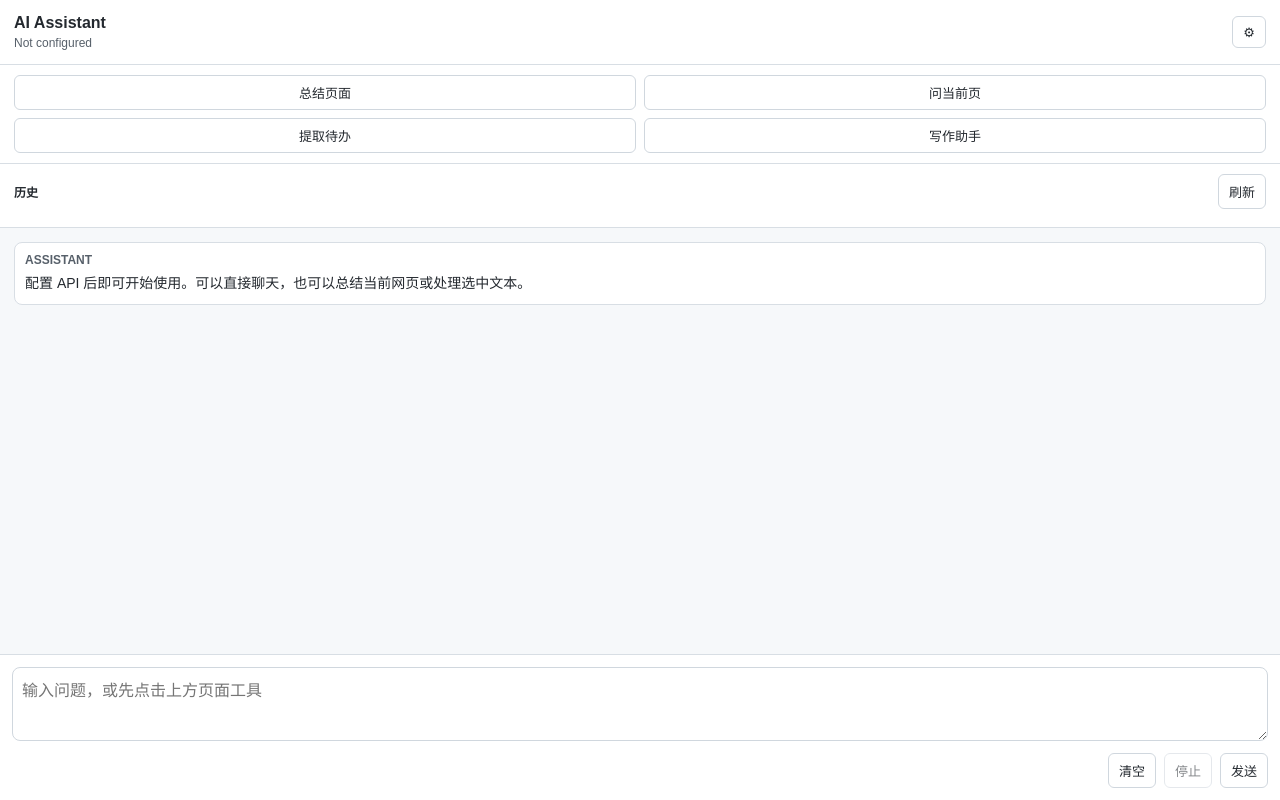
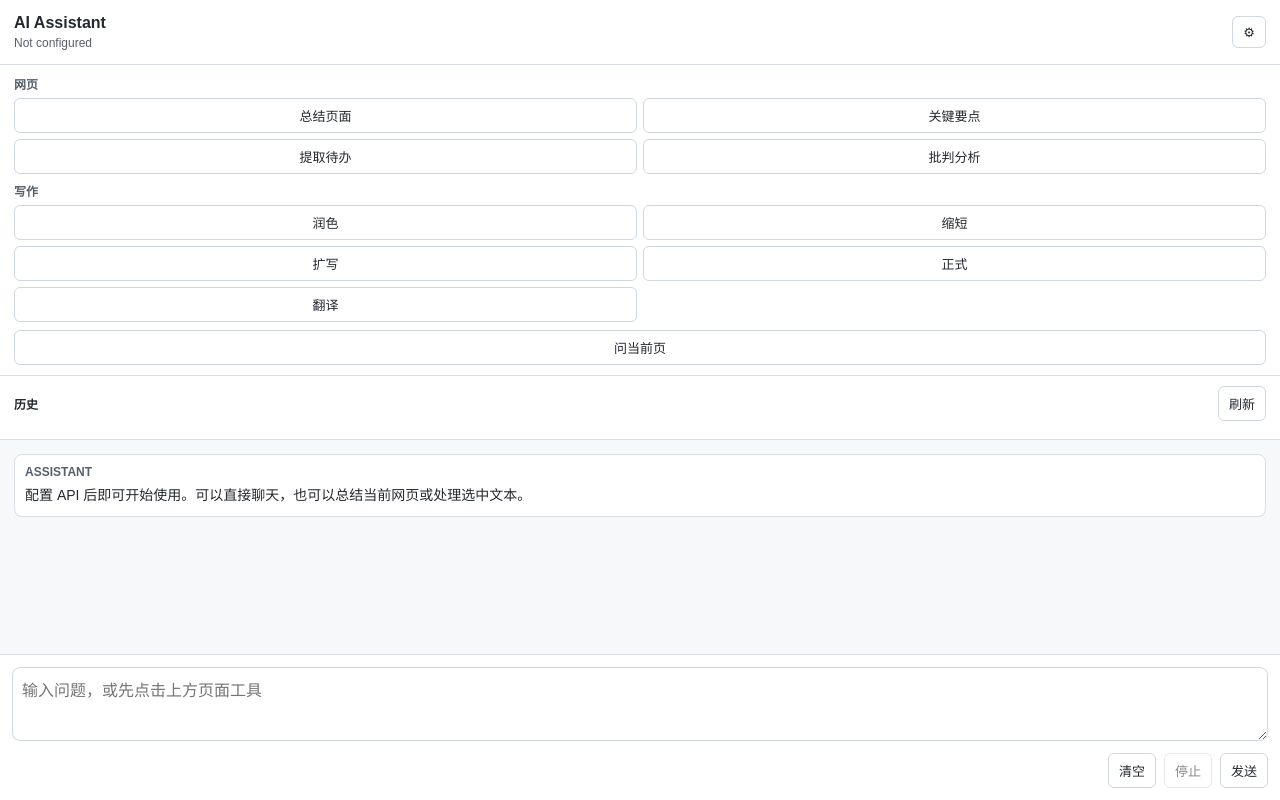
Before and after one commit to hoshimiii/custom-ai-browser-assistant, a website with bundled scripts: page src/sidepanel/sidepanel.html in a window 1280 px wide. Built offline with nearby package versions, Linux system fonts and the light colour scheme; some packages are replaced by stand-ins of ours.

Commit message:
Add action center and extension icons

```diff
--- a/scripts/build.js
+++ b/scripts/build.js
@@ -3,7 +3,7 @@ import path from "node:path";
 
 const root = process.cwd();
 const dist = path.join(root, "dist");
-const include = ["manifest.json", "src", "README.md"];
+const include = ["manifest.json", "src", "assets", "README.md"];
 
 fs.rmSync(dist, { recursive: true, force: true });
 fs.mkdirSync(dist, { recursive: true });
--- a/scripts/check-extension.js
+++ b/scripts/check-extension.js
@@ -6,10 +6,15 @@ const manifestPath = path.join(root, "manifest.json");
 const manifest = JSON.parse(fs.readFileSync(manifestPath, "utf8"));
 
 const required = [
+  "assets/icon-16.png",
+  "assets/icon-32.png",
+  "assets/icon-48.png",
+  "assets/icon-128.png",
   "src/background.js",
   "src/content/contentScript.js",
   "src/sidepanel/sidepanel.html",
   "src/options/options.html",
+  "src/shared/actions.js",
   "src/shared/chunking.js",
   "src/shared/providers.js"
 ];
--- a/src/content/contentScript.js
+++ b/src/content/contentScript.js
@@ -71,6 +71,7 @@
         <button data-action="translate">翻译</button>
         <button data-action="summarize">总结</button>
         <button data-action="rewrite">改写</button>
+        <button data-action="continue">续写</button>
       `;
       toolbar.addEventListener("mousedown", (event) => event.preventDefault());
       toolbar.addEventListener("click", (event) => {
--- /dev/null
+++ b/src/shared/actions.js
@@ -0,0 +1,50 @@
+export const PAGE_ACTIONS = Object.freeze([
+  {
+    id: "summary",
+    label: "总结页面",
+    prompt: "请总结当前网页。"
+  },
+  {
+    id: "key-points",
+    label: "关键要点",
+    prompt: "请提取当前网页的关键要点、重要数据和专有名词。"
+  },
+  {
+    id: "todos",
+    label: "提取待办",
+    prompt: "请从当前网页中提取行动项、待办、风险和截止时间。"
+  },
+  {
+    id: "critique",
+    label: "批判分析",
+    prompt: "请批判性分析当前网页的论点、证据强度、潜在偏见和需要核实的信息。"
+  }
+]);
+
+export const SELECTION_ACTIONS = Object.freeze([
+  { id: "explain", label: "解释" },
+  { id: "translate", label: "翻译" },
+  { id: "summarize", label: "总结" },
+  { id: "rewrite", label: "改写" },
+  { id: "continue", label: "续写" }
+]);
+
+export const WRITING_ACTIONS = Object.freeze([
+  { id: "polish", label: "润色" },
+  { id: "shorten", label: "缩短" },
+  { id: "expand", label: "扩写" },
+  { id: "formal", label: "正式" },
+  { id: "translate", label: "翻译" }
+]);
+
+export function findPageAction(id) {
+  return PAGE_ACTIONS.find((action) => action.id === id) || PAGE_ACTIONS[0];
+}
+
+export function findSelectionAction(id) {
+  return SELECTION_ACTIONS.find((action) => action.id === id) || SELECTION_ACTIONS[0];
+}
+
+export function findWritingAction(id) {
+  return WRITING_ACTIONS.find((action) => action.id === id) || WRITING_ACTIONS[0];
+}
--- a/src/sidepanel/sidepanel.css
+++ b/src/sidepanel/sidepanel.css
@@ -59,11 +59,22 @@ button:disabled {
 
 .quick-actions {
   display: grid;
-  grid-template-columns: 1fr 1fr;
   gap: 8px;
   padding: 10px 14px;
   border-bottom: 1px solid #d8dee4;
   background: #ffffff;
+}
+
+.quick-actions h2 {
+  margin: 0 0 6px;
+  color: #57606a;
+  font-size: 12px;
+}
+
+.action-grid {
+  display: grid;
+  grid-template-columns: 1fr 1fr;
+  gap: 6px;
 }
 
 .messages {
--- a/src/sidepanel/sidepanel.html
+++ b/src/sidepanel/sidepanel.html
@@ -15,11 +15,16 @@
       <button id="openOptions" title="Settings" type="button">⚙</button>
     </header>
 
-    <section class="quick-actions" aria-label="Page actions">
-      <button id="summarizePage" type="button">总结页面</button>
+    <section class="quick-actions" aria-label="Assistant actions">
+      <div>
+        <h2>网页</h2>
+        <div id="pageActions" class="action-grid"></div>
+      </div>
+      <div>
+        <h2>写作</h2>
+        <div id="writingActions" class="action-grid"></div>
+      </div>
       <button id="askPage" type="button">问当前页</button>
-      <button id="extractTodos" type="button">提取待办</button>
-      <button id="writingHelp" type="button">写作助手</button>
     </section>
 
     <section class="history-panel" aria-label="Conversation history">
--- a/src/sidepanel/sidepanel.js
+++ b/src/sidepanel/sidepanel.js
@@ -1,4 +1,5 @@
 import { streamChat, requestChat } from "../shared/apiClient.js";
+import { findPageAction, PAGE_ACTIONS, WRITING_ACTIONS } from "../shared/actions.js";
 import { buildChunkSummaryPrompts, buildFinalSummaryPrompt, splitTextIntoChunks } from "../shared/chunking.js";
 import { DEFAULT_SETTINGS, MESSAGE_LIMIT } from "../shared/defaults.js";
 import { buildPageQuestionPrompt, buildPageSummaryPrompt, buildSearchPrompt, buildSelectionPrompt, buildWritingPrompt } from "../shared/prompts.js";
@@ -19,10 +20,9 @@ const elements = {
   composer: document.getElementById("composer"),
   promptInput: document.getElementById("promptInput"),
   openOptions: document.getElementById("openOptions"),
-  summarizePage: document.getElementById("summarizePage"),
+  pageActions: document.getElementById("pageActions"),
+  writingActions: document.getElementById("writingActions"),
   askPage: document.getElementById("askPage"),
-  extractTodos: document.getElementById("extractTodos"),
-  writingHelp: document.getElementById("writingHelp"),
   refreshHistory: document.getElementById("refreshHistory"),
   historyList: document.getElementById("historyList"),
   clearChat: document.getElementById("clearChat"),
@@ -34,6 +34,7 @@ init();
 async function init() {
   state.settings = await getSettings();
   updateModelLabel();
+  renderActionButtons();
   wireEvents();
   await renderHistory();
   await consumePendingAction();
@@ -49,13 +50,10 @@ function wireEvents() {
     elements.promptInput.value = "";
     await sendUserPrompt(text);
   });
-  elements.summarizePage.addEventListener("click", () => runPageSummary());
   elements.askPage.addEventListener("click", async () => {
     const question = elements.promptInput.value.trim() || window.prompt("请输入关于当前网页的问题");
     if (question) await runPageQuestion(question);
   });
-  elements.extractTodos.addEventListener("click", () => runPageQuestion("请从当前网页中提取行动项、待办、风险和截止时间。"));
-  elements.writingHelp.addEventListener("click", () => runWritingHelp("polish"));
   elements.refreshHistory.addEventListener("click", renderHistory);
   elements.clearChat.addEventListener("click", () => {
     state.messages = [];
@@ -71,7 +69,7 @@ function wireEvents() {
       runSelectionAction(message.action, message.selectionText);
     }
     if (message?.type === "PAGE_ACTION" && message.action === "summarize-page") {
-      runPageSummary();
+      runPageAction("summary");
     }
     if (message?.type === "SEARCH_ACTION") {
       runSearchAction(message.query);
@@ -93,10 +91,19 @@ async function sendUserPrompt(text) {
 }
 
 async function runPageSummary() {
+  await runPageAction("summary");
+}
+
+async function runPageAction(actionId) {
   const page = await extractCurrentPage();
   if (!page) return;
-  addMessage("user", "总结当前网页");
-  await summarizePage(page);
+  const action = findPageAction(actionId);
+  addMessage("user", action.label);
+  if (action.id === "summary") {
+    await summarizePage(page);
+  } else {
+    await askModel([{ role: "user", content: buildPageQuestionPrompt(page, action.prompt) }]);
+  }
 }
 
 async function runPageQuestion(question) {
@@ -132,6 +139,26 @@ async function runWritingHelp(action) {
   const result = await requestChat(state.settings, buildMessages([{ role: "user", content: buildWritingPrompt(action, text, state.settings) }]));
   await chrome.tabs.sendMessage(tab.id, { type: "REPLACE_ACTIVE_EDITABLE", text: result });
   addMessage("assistant", result);
+}
+
+function renderActionButtons() {
+  elements.pageActions.textContent = "";
+  for (const action of PAGE_ACTIONS) {
+    const button = document.createElement("button");
+    button.type = "button";
+    button.textContent = action.label;
+    button.addEventListener("click", () => runPageAction(action.id));
+    elements.pageActions.append(button);
+  }
+
+  elements.writingActions.textContent = "";
+  for (const action of WRITING_ACTIONS) {
+    const button = document.createElement("button");
+    button.type = "button";
+    button.textContent = action.label;
+    button.addEventListener("click", () => runWritingHelp(action.id));
+    elements.writingActions.append(button);
+  }
 }
 
 async function askModel(newMessages) {
```
Also changed, not shown: docs/IMPLEMENTATION_PLAN.md (+1 -0 lines), test/actions.test.js (added, +15 -0 lines), README.md, assets/icon-128.png (added), assets/icon-16.png (added), assets/icon-32.png (added), assets/icon-48.png (added), manifest.json.
